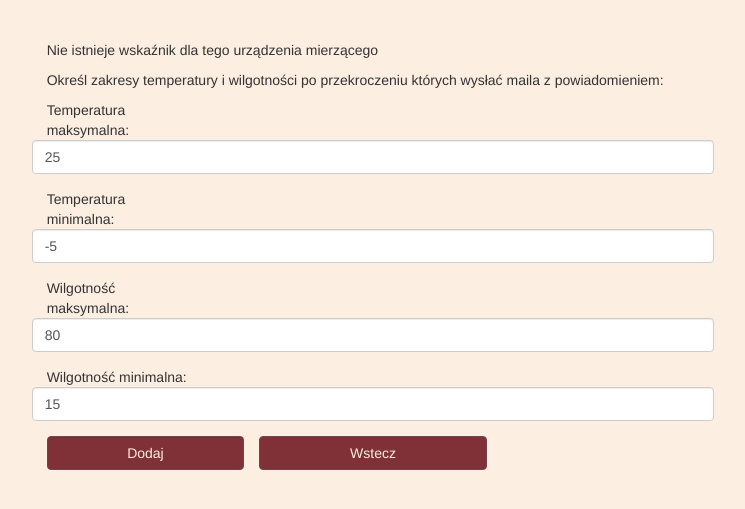
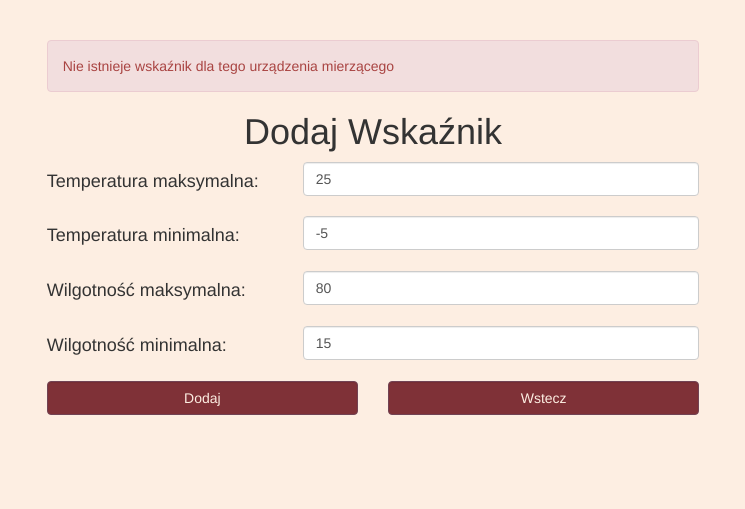
Before and after one commit to elatomczyk/smarthouse, a Django app: template static/templates/formScope.html in a window 1280 px wide. Shown: the part 100-609 px from the top of the page, without its empty margins (267-1012 px from the left). Run offline with Django 3.2, Linux system fonts and the light colour scheme; the template is opened without the code that fills it, so the values that code supplies are empty; a user stored in the database is signed in; parts of the project's set-up code (start-up, migrations or seed data) failed here and were passed over; some libraries are stand-ins or nearby versions.

Commit message:
Form Scope

```diff
--- a/static/templates/formScope.html
+++ b/static/templates/formScope.html
@@ -4,46 +4,84 @@
         <div class="row">
             <div class="col-md-2"></div>
             <div class="col-md-8">
-                <p>Nie istnieje wskaźnik dla tego urządzenia mierzącego</p>
-                <p>Określ zakresy temperatury i wilgotności po przekroczeniu których wysłać maila z powiadomieniem:</p>
+                <div class="alert alert-warning alert-danger">Nie istnieje wskaźnik dla tego urządzenia mierzącego</div>
+
+                <h1 style="text-align: center" >Dodaj Wskaźnik</h1>
+            </div>
+            <div class="col-md-2"></div>
+        </div>
+
+
+
         <form role="form" action="{% url 'formScope' idSensor  %}" method="POST">{% csrf_token %}
+
+            <div class="row">
                 <div class="form-group">
-                        <div class="row">
-                            <div class="col-md-3">Temperatura maksymalna:</div>
-                            <input class="form-control col-md-4" id="temp_max" name="temp_max" value="25" step="any" type="number">
+                <div class="col-md-2"></div>
+                    <div class="col-md-3"><h4>Temperatura maksymalna:</h4></div>
+                    <div class="col-md-5">
+                        <input class="form-control" id="temp_max" name="temp_max" value="25" step="any" type="number">
+                    </div>
+                <div class="col-md-2"></div>
                 </div>
             </div>
+
+            <div class="form-group"></div>
+
+            <div class="row">
                 <div class="form-group">
-                        <div class="row">
-                            <div class="col-md-3">Temperatura minimalna:</div>
-                            <input class="form-control col-md-5" id="temp_min" name="temp_min" value="-5" step="any" type="number">
+                <div class="col-md-2"></div>
+                    <div class="col-md-3"><h4>Temperatura minimalna:</h4></div>
+                    <div class="col-md-5">
+                        <input class="form-control" id="temp_min" name="temp_min" value="-5" step="any" type="number">
+                    </div>
+                <div class="col-md-2"></div>
                 </div>
             </div>
+
+            <div class="form-group"></div>
+
+            <div class="row">
                 <div class="form-group">
-                        <div class="row">
-                            <div class="col-md-3">Wilgotność maksymalna:</div>
-                            <input class="form-control col-md-5" id="hum_max" name="hum_max" value="80" step="any" type="number">
+                <div class="col-md-2"></div>
+                    <div class="col-md-3"><h4>Wilgotność maksymalna:</h4></div>
+                    <div class="col-md-5">
+                    <input class="form-control " id="hum_max" name="hum_max" value="80" step="any" type="number">
+                    </div>
+                <div class="col-md-2"></div>
                 </div>
             </div>
+
+            <div class="form-group"></div>
+
+            <div class="row">
                 <div class="form-group">
-                        <div class="row">
-                            <div class="col-md-3">Wilgotność minimalna:</div>
-                            <input class="form-control col-md-5" id="hum_min" name="hum_min" value="15" step="any" type="number">
+                <div class="col-md-2"></div>
+                    <div class="col-md-3"><h4>Wilgotność minimalna:</h4></div>
+                    <div class="col-md-5">
+                        <input class="form-control " id="hum_min" name="hum_min" value="15" step="any" type="number">
+                    </div>
+                <div class="col-md-2"></div>
                 </div>
             </div>
+            <div class="form-group"></div>
             <div class="row">
+                <div class="form-group">
+                        <div class="col-md-2"></div>
                         <div class="col-md-4">
                             <input type="submit" class="form-control btn btn-primary" name="submit" value="Dodaj" />
                         </div>
-                        <a class="btn btn-primary col-md-4" type="button" href="{% url 'scope' %}">Wstecz</a>
+                        <div class="col-md-4">
+                            <a class="form-control btn btn-primary" type="button" href="{% url 'scope' %}">Wstecz</a>
+                        </div>
+                        <div class="col-md-2"></div>
+                </div>
             </div>
         </form>
-
         {% else %}
             <p>Nie jesteś uprawniony do oglądania tych treści!</p>
             <p>Kliknij <a href="/login/">tu</a> aby się zalogować.</p>
-            </div>
-            <div class="col-md-2"></div>
-        </div>
+
+
 	{% endif %}
 {% endblock %}
```
Lines whose indentation alone changed are shown as unchanged.
